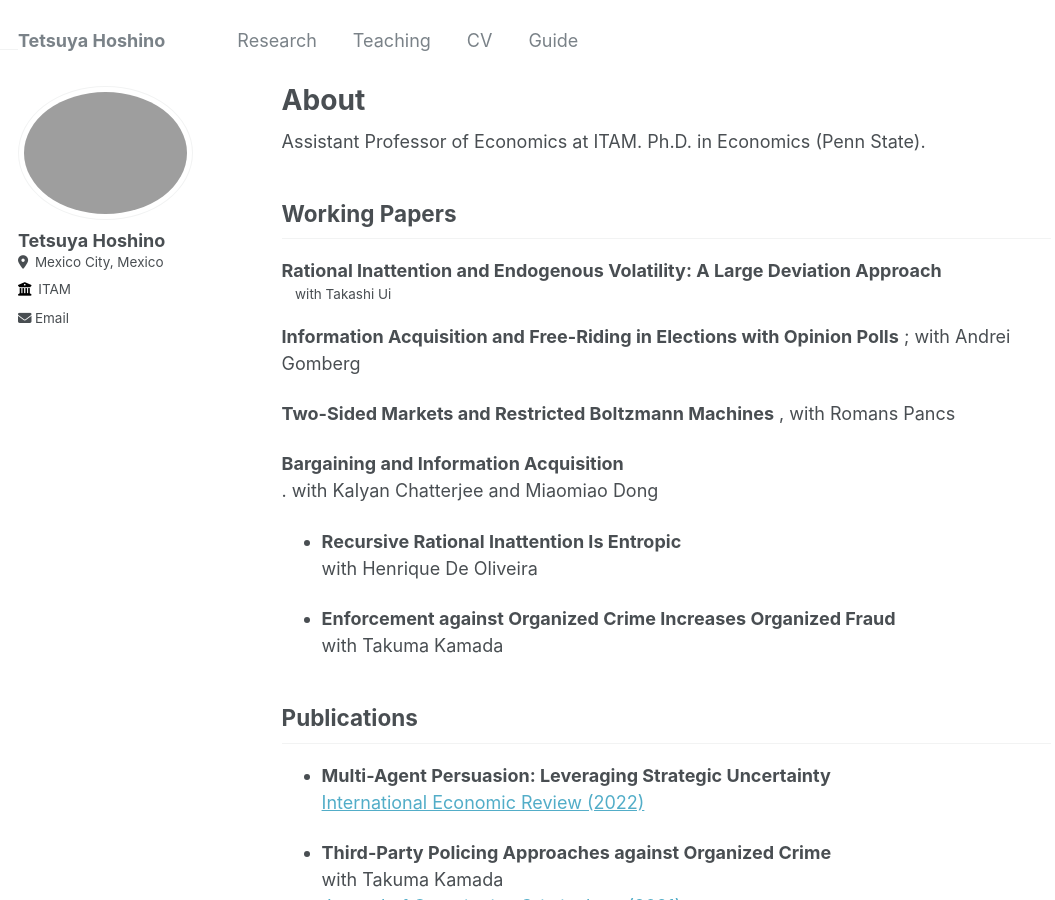
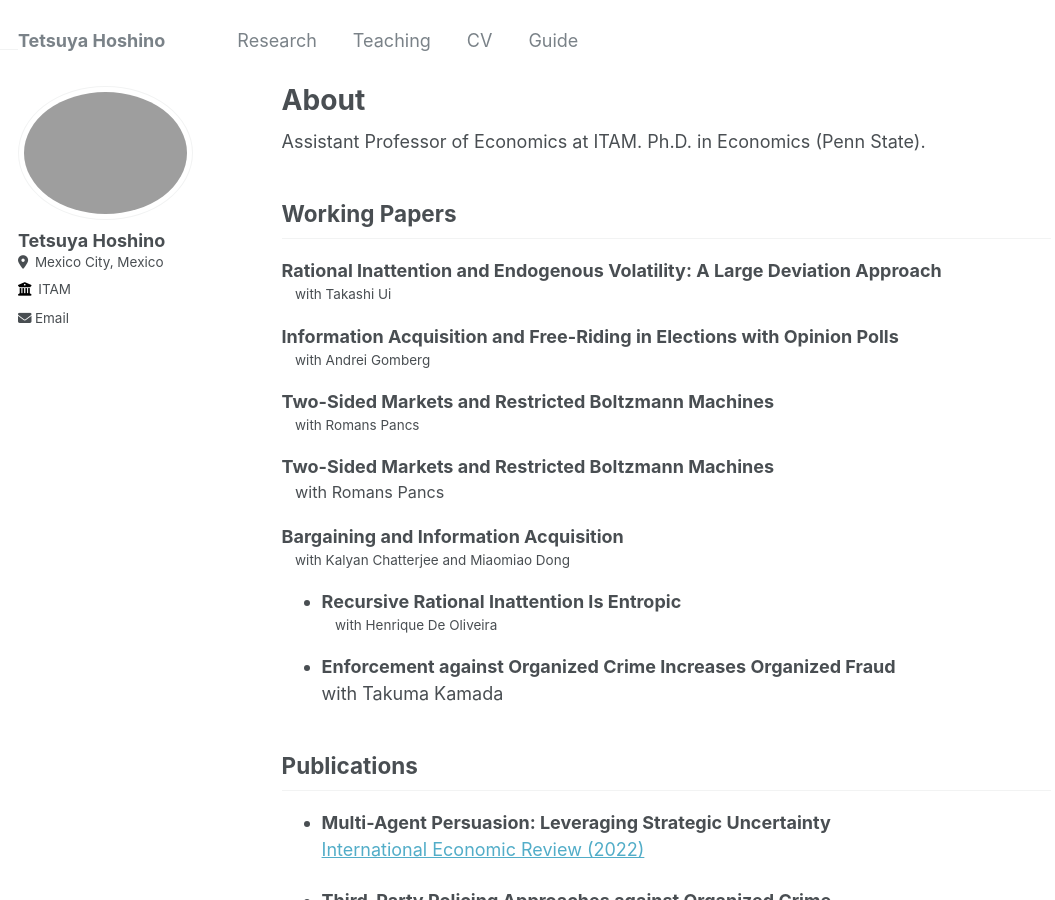
Before and after one commit to tetsuyahoshino137/tetsuyahoshino137.github.io, a Jekyll site: the page built from _pages/about.md, in a window 1280 px wide and 900 px high. Shown: the whole window, without its empty margins (0-1055 px from the left). Built offline with Jekyll 4.4.1, drawn with Linux system fonts in a browser that asks for light colours.

Commit message:
Update about.md

```diff
--- a/_pages/about.md
+++ b/_pages/about.md
@@ -14,16 +14,19 @@ Assistant Professor of Economics at ITAM. Ph.D. in Economics (Penn State).
 :   with Takashi Ui
 
 **Information Acquisition and Free-Riding in Elections with Opinion Polls**
-;   with Andrei Gomberg
+:   with Andrei Gomberg
 
 **Two-Sided Markets and Restricted Boltzmann Machines**
-,   with Romans Pancs
+:   with Romans Pancs
+
+**Two-Sided Markets and Restricted Boltzmann Machines**
+: <span style="font-size:larger;">with Romans Pancs</span>
 
 **Bargaining and Information Acquisition**
-.   with Kalyan Chatterjee and Miaomiao Dong
+:   with Kalyan Chatterjee and Miaomiao Dong
 
 - **Recursive Rational Inattention Is Entropic**
-with Henrique De Oliveira
+:   with Henrique De Oliveira
 
 - **Enforcement against Organized Crime Increases Organized Fraud**
 with Takuma Kamada
```
